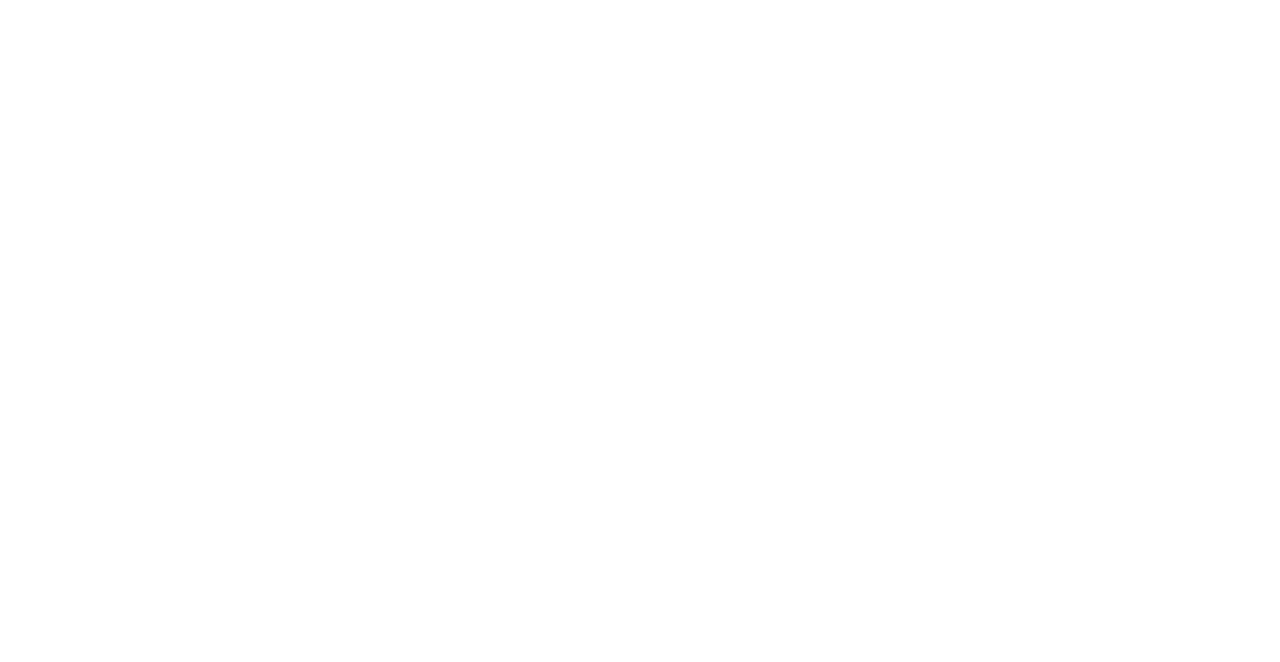
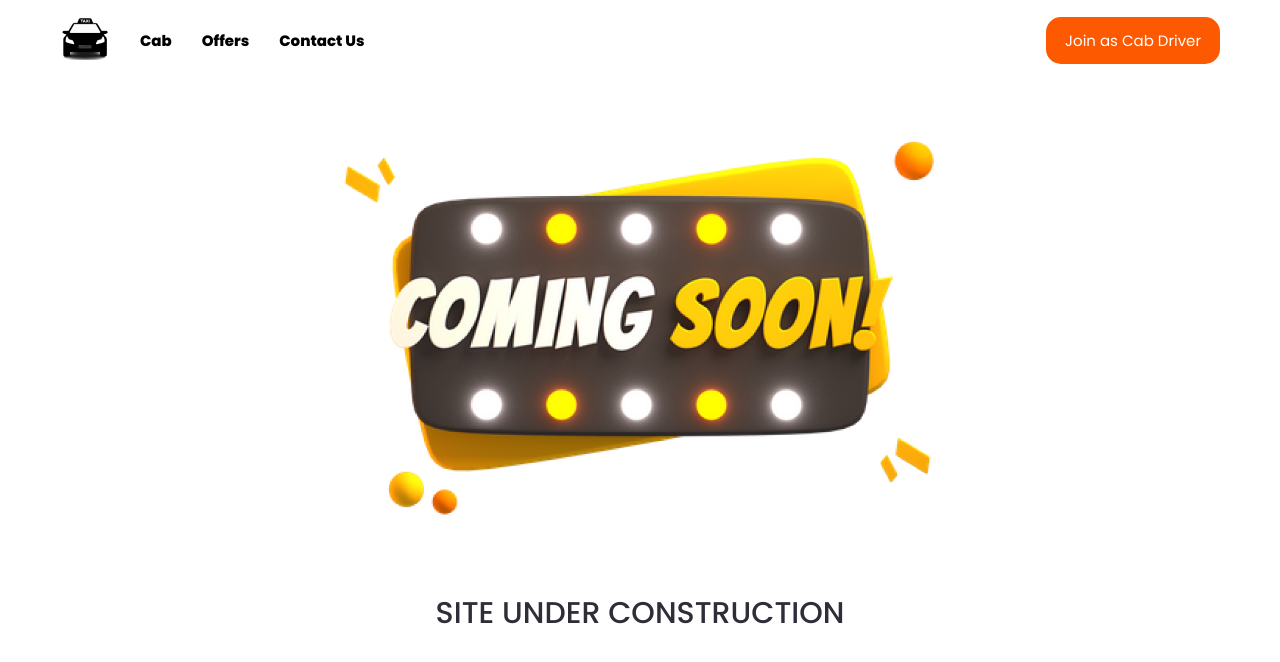
Before and after one commit to Curran-C/yesgobus-new, a React (Vite) app in the folder client/: page /comingSoon in a window 1280 px wide. Before the commit this address had no page. Shown: the top 662 px of the page. Built offline with nearby package versions, Linux system fonts and the light colour scheme.

Commit message:
antd integrated & Coming soon page

```diff
--- a/client/package.json
+++ b/client/package.json
@@ -10,6 +10,7 @@
     "preview": "vite preview"
   },
   "dependencies": {
+    "antd": "^5.8.5",
     "axios": "^1.4.0",
     "dotenv": "^16.3.1",
     "react": "^18.2.0",
--- a/client/src/App.jsx
+++ b/client/src/App.jsx
@@ -1,4 +1,4 @@
-import { LandingPage, Payments, KYC } from "./pages";
+import { LandingPage, Payments, KYC, ComingSoon } from "./pages";
 import { BrowserRouter, Route, Routes } from "react-router-dom";
 
 function App() {
@@ -8,6 +8,7 @@ function App() {
         <Route path="/" element={<LandingPage />} />
         <Route path="/kyc/payment" element={<Payments />} />
         <Route path="/kyc" element={<KYC />} />
+        <Route path="/comingSoon" element={<ComingSoon />} />
       </Routes>
     </BrowserRouter>
   );
--- /dev/null
+++ b/client/src/pages/ComingSoon/ComingSoon.jsx
@@ -0,0 +1,17 @@
+import { Navbar } from "../../components";
+import "./ComingSoon.scss";
+import comingSoonImg from "../../assets/comingSoon/comingSoon.png";
+
+function ComingSoon() {
+  return (
+    <section className="coming_soon">
+      <Navbar />
+      <div className="heroImg">
+        <img src={comingSoonImg} alt="coming soon" />
+      </div>
+      <h6>Site under construction</h6>
+    </section>
+  );
+}
+
+export default ComingSoon;
--- /dev/null
+++ b/client/src/pages/ComingSoon/ComingSoon.scss
@@ -0,0 +1,33 @@
+.coming_soon {
+  .heroImg {
+    display: flex;
+    margin: 40px 0;
+    img {
+      width: 50%;
+      max-width: 600px;
+      object-fit: contain;
+      margin: auto;
+    }
+  }
+  h6 {
+    font-family: Poppins;
+    font-size: 30px;
+    font-weight: 500;
+    line-height: 45px;
+    text-align: center;
+    text-transform: uppercase;
+  }
+}
+
+@media (max-width: 820px) {
+  .coming_soon {
+    .heroImg {
+      img {
+        width: 75%;
+      }
+    }
+    h6 {
+      font-size: 20px;
+    }
+  }
+}
--- a/client/src/pages/index.js
+++ b/client/src/pages/index.js
@@ -1,5 +1,6 @@
 import LandingPage from "./LandingPage/LandingPage";
 import Payments from "./Payments/Payments";
 import KYC from "./KYC/KYC";
+import ComingSoon from "./ComingSoon/ComingSoon";
 
-export { LandingPage, Payments, KYC };
+export { LandingPage, Payments, KYC, ComingSoon };
```
Also changed, not shown: client/src/assets/comingSoon/comingSoon.png (added), 1 other file (tests, documents, lock files or other folders).
